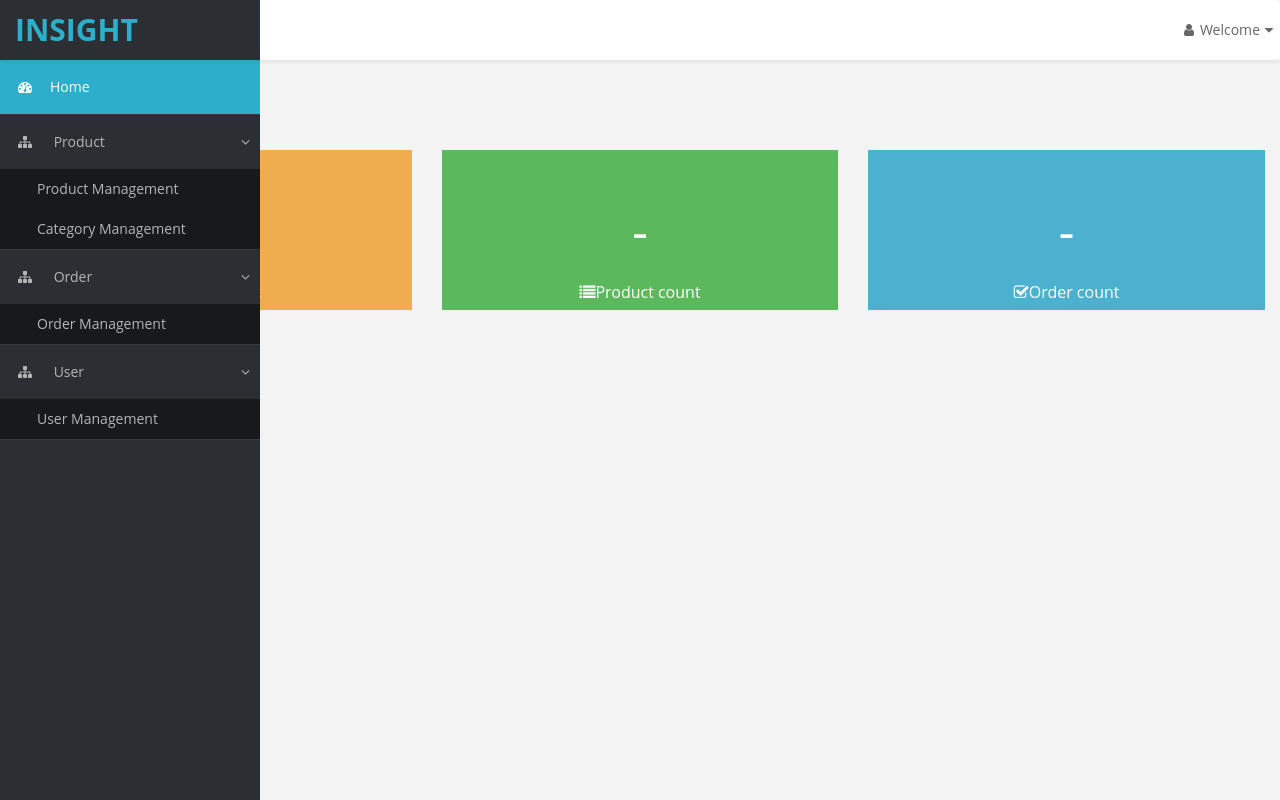
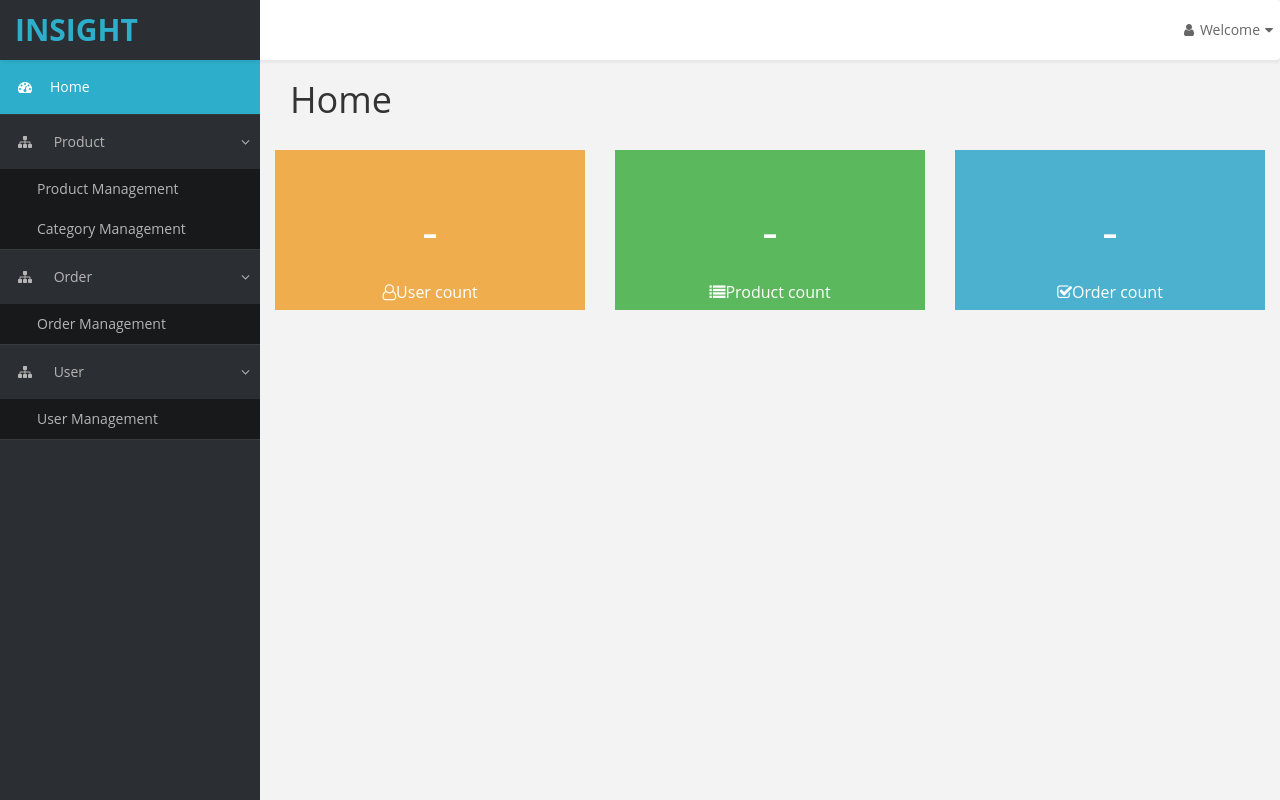
Before and after one commit to benjaminhuanghuang/react-ecommerce, a React app: page / in a window 1280 px wide. Built offline with nearby package versions, Linux system fonts and the light colour scheme.

Commit message:
fix page-wrapper

```diff
--- a/src/component/layout/index.jsx
+++ b/src/component/layout/index.jsx
@@ -7,8 +7,8 @@ import NavSide from 'component/nav-side/index.jsx';
 class Layout extends React.Component {
     constructor(props) {
         super(props);
+    }
 
-    }
     render() {
         return (
             <div id="warpper">
--- a/src/component/layout/theme.css
+++ b/src/component/layout/theme.css
@@ -19,6 +19,7 @@ body {
 
 #page-wrapper {
     padding: 15px 15px;
+    margin: 0 0 0 260px;
 }
 
 .text-center {
```
